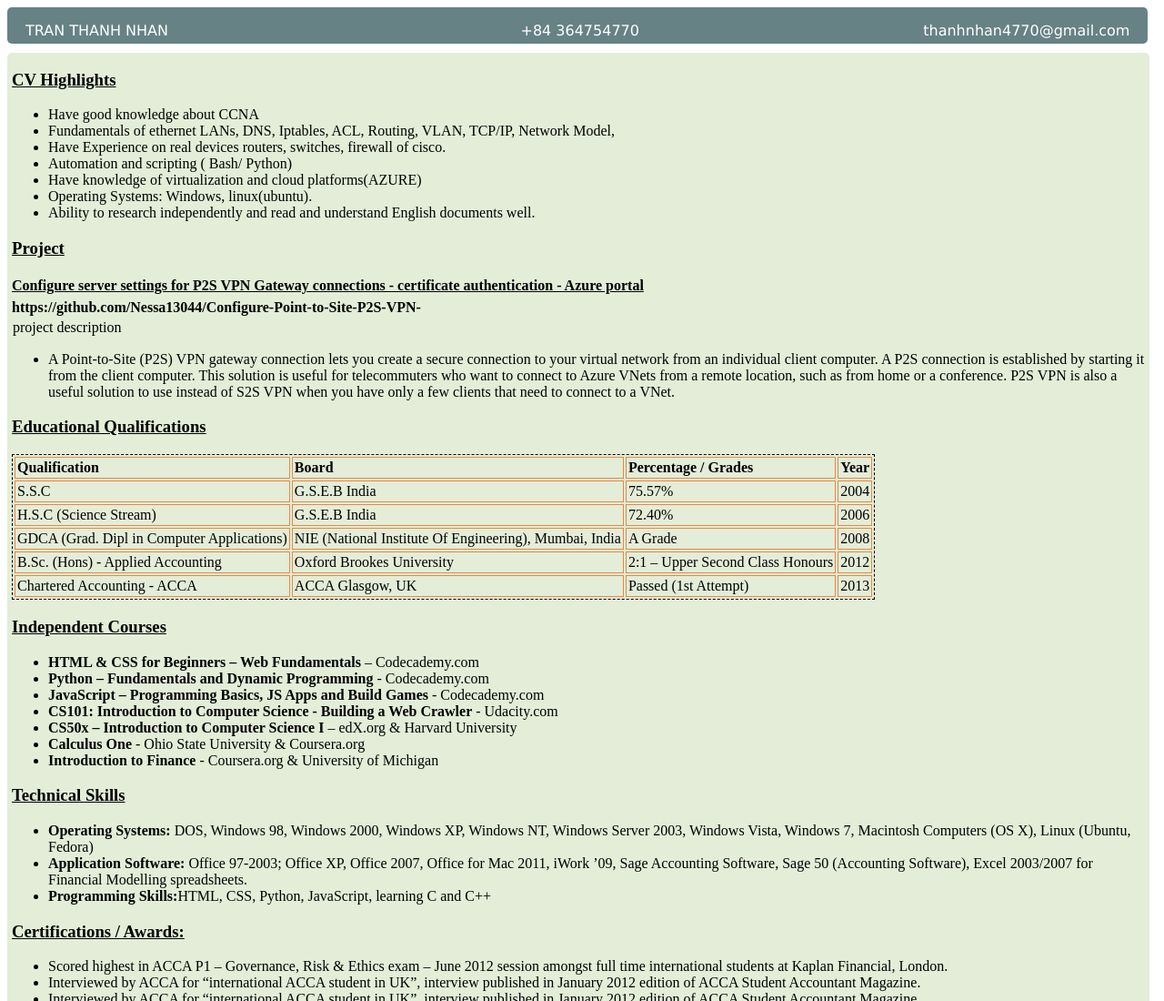
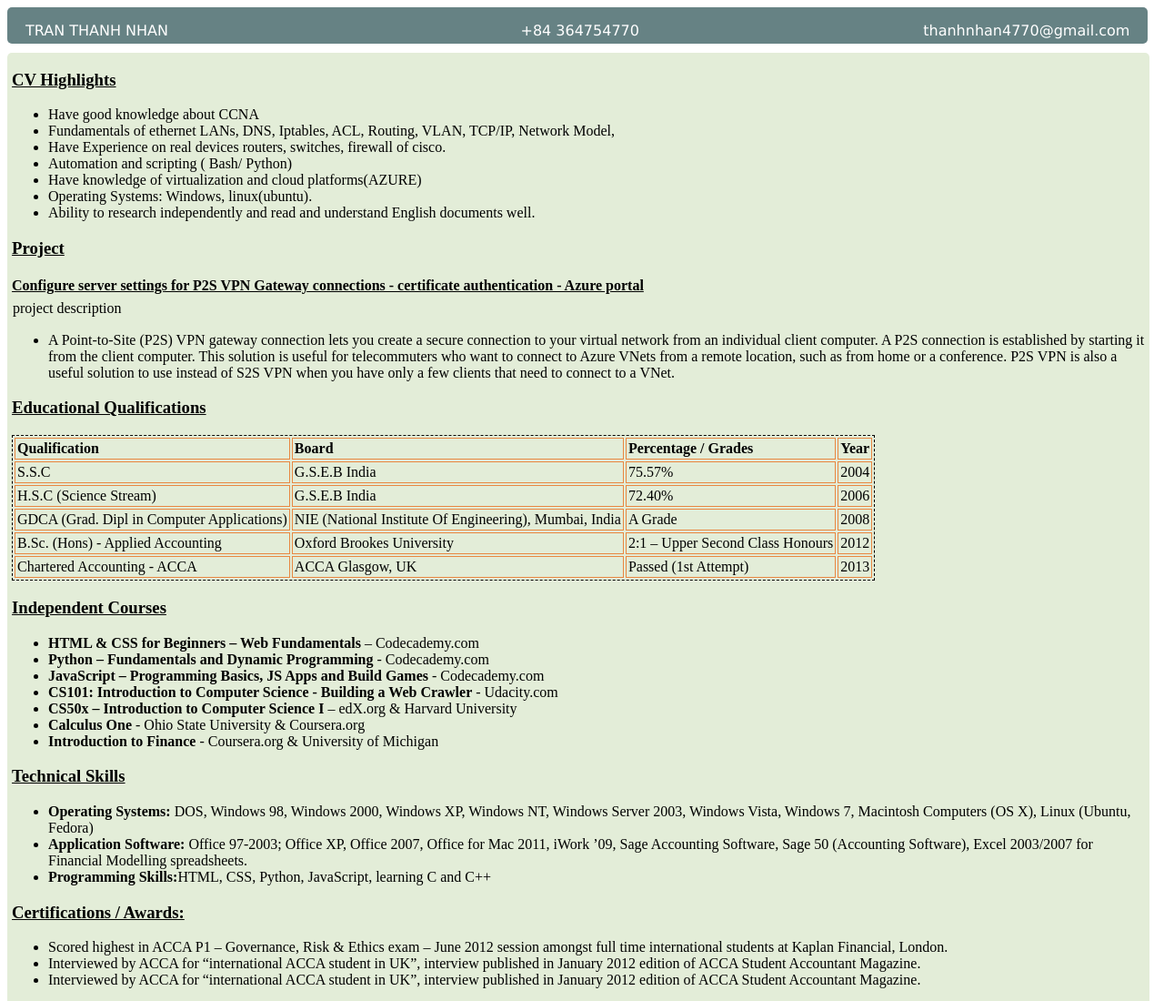
Before and after one commit to Nessa13044/my_static_web_app, a website: page src/index.html in a window 1280 px wide. Shown: the top 1100 px of the page at 91% size. Drawn offline with Linux system fonts and the light colour scheme.

Commit message:
Update index.html

```diff
--- a/src/index.html
+++ b/src/index.html
@@ -27,8 +27,8 @@
             </p>
             <h3>Project</h3>
             <h4 id="company-name">Configure server settings for P2S VPN Gateway connections - certificate authentication - Azure portal</h4>
-            <a href= " https://github.com/Nessa13044/Configure-Point-to-Site-P2S-VPN- "target="_blank"> </a>
-            <p id="job-title"><strong>https://github.com/Nessa13044/Configure-Point-to-Site-P2S-VPN-</strong></p>
+            <p <a href= " https://github.com/Nessa13044/Configure-Point-to-Site-P2S-VPN- "target="_blank"> </a></p>
+<!--             <p id="job-title"><strong>https://github.com/Nessa13044/Configure-Point-to-Site-P2S-VPN-</strong></p> -->
             <p id="job-responsibilities">project description</p>
             <p>
             <ul>
```
